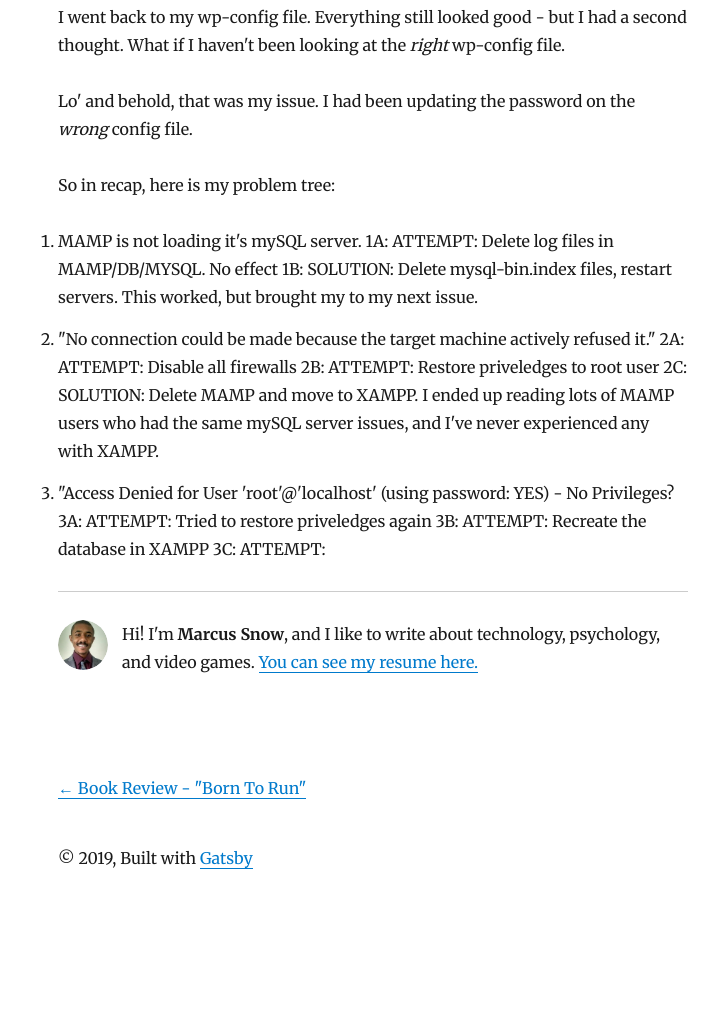
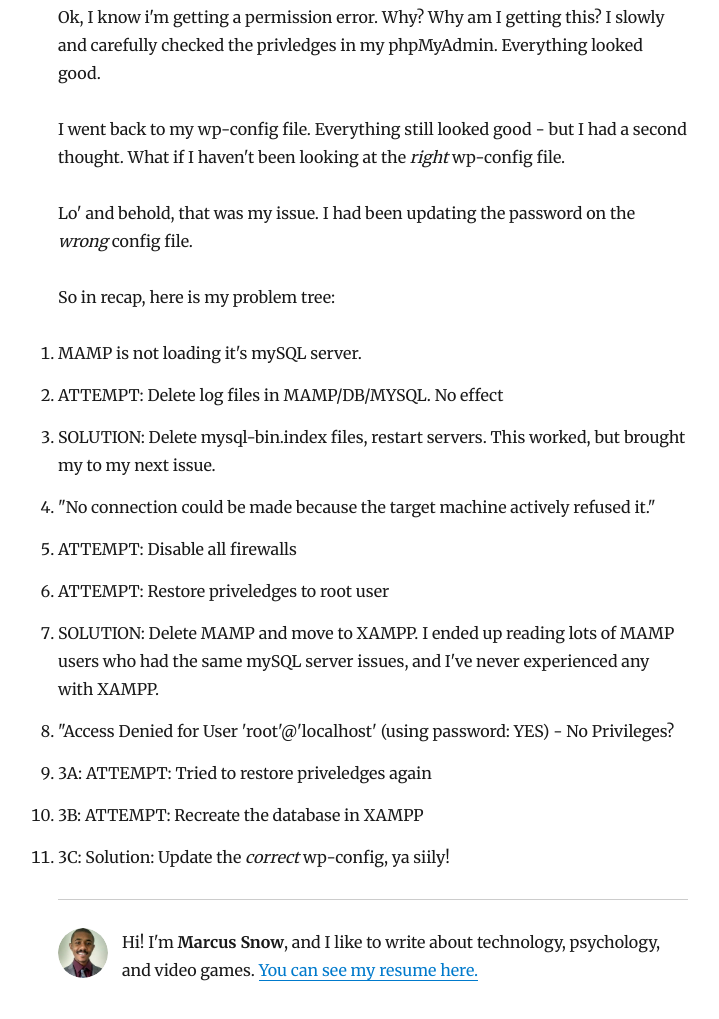
Before and after one commit to Jay-snow/octopus-dev, a Gatsby site: page /first-wordpress-problems/ in a window 1280 px wide. Shown: the part 2357-3376 px from the top of the page, without its empty margins (267-986 px from the left). Before the commit the page ends 3271 px from the top, so only its background shows below. Built offline with nearby package versions, Linux system fonts and the light colour scheme; Gatsby itself is replaced by a stand-in of ours; some packages are replaced by stand-ins of ours.

Commit message:
Finalized blog entry on Wordpress woes.

```diff
--- a/content/blog/first-wordpress-problems/index.md
+++ b/content/blog/first-wordpress-problems/index.md
@@ -22,11 +22,13 @@
 
 I relied on every programmer's dig-out-of-this-hole secret technique: Googling the error and combing through stackedoverflow posts. I tried just about everything that seemed even half reasonable. Finally, one of solutions marched me further to my goal - Deleting the mysql-bin.index files.
 
-I was now at the very least seeing a new error. New errors can be as exciting as they are terrifying - am I moving closer toward or away from my goal?
+I was now seeing a new error. New errors can be as exciting as they are terrifying - am I moving closer toward or away from my goal?
 
-But of course it threw an error during installation, so that option was out the window too. Two hours down and I hadn't even started programming for the day yet, so I mad a drastic decision. I would move away from MAMP entirely. I still had XAMPP from a previous project, so I I migrated everything from my MAMP /htdocs file to my XAMP /htdocs.
+Wordpress was now asking me to install, which was troubling because of course it was already installed.. I wasn't exactly sure what installing would do to my files, so I continued my search on google.
 
-Again a new error. This time the root user had invalid permissions. I had a few other projects on the
+Four hours down and I hadn't even started programming for the day yet, so I made a drastic decision. I would move away from MAMP entirely. I still had XAMPP from a previous project, so I migrated everything from my MAMP /htdocs file to my XAMP /htdocs.
+
+And wouldn't you know it - another new error. This time the root user had invalid permissions. I remembered I had changed the password for XAMPP's database from root to ******, but updating that still gave me permission
 
 I learned that XAMPP has a tool called "resetbat" that resets the username and password to root (Or something.) No dice solving my issue though.
 
@@ -43,13 +45,13 @@
 So in recap, here is my problem tree:
 
 1. MAMP is not loading it's mySQL server.
-    1A: ATTEMPT: Delete log files in MAMP/DB/MYSQL. No effect
-    1B: SOLUTION: Delete mysql-bin.index files, restart servers. This worked, but brought my to my next issue.
-2. "No connection could be made because the target machine actively refused it."
-    2A: ATTEMPT: Disable all firewalls
-    2B: ATTEMPT: Restore priveledges to root user
-    2C: SOLUTION: Delete MAMP and move to XAMPP. I ended up reading lots of MAMP users who had the same mySQL server issues, and I've never experienced any with XAMPP.
-3. "Access Denied for User 'root'@'localhost' (using password: YES) - No Privileges?
-    3A: ATTEMPT: Tried to restore priveledges again
-    3B: ATTEMPT: Recreate the database in XAMPP
-    3C: ATTEMPT:
+2. ATTEMPT: Delete log files in MAMP/DB/MYSQL. No effect
+3. SOLUTION: Delete mysql-bin.index files, restart servers. This worked, but brought my to my next issue.
+4. "No connection could be made because the target machine actively refused it."
+5. ATTEMPT: Disable all firewalls
+6. ATTEMPT: Restore priveledges to root user
+7. SOLUTION: Delete MAMP and move to XAMPP. I ended up reading lots of MAMP users who had the same mySQL server issues, and I've never experienced any with XAMPP.
+8. "Access Denied for User 'root'@'localhost' (using password: YES) - No Privileges?
+9.    3A: ATTEMPT: Tried to restore priveledges again
+10.    3B: ATTEMPT: Recreate the database in XAMPP
+ 11.   3C: Solution: Update the *correct* wp-config, ya siily!
```
